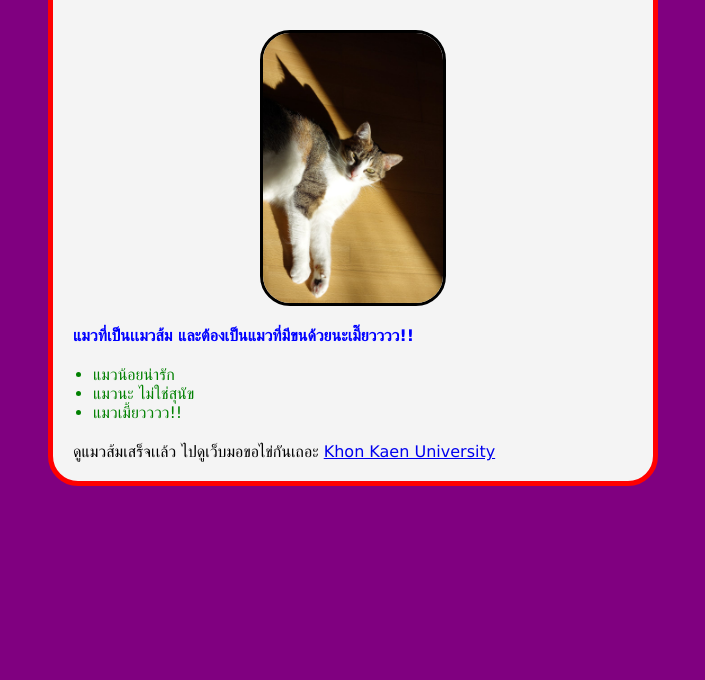
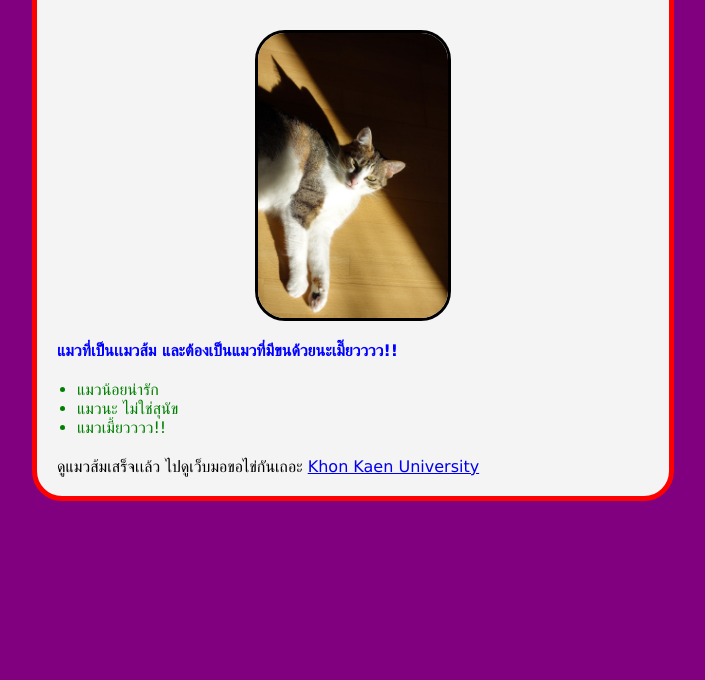
Before and after one commit to Weerasak001/Weerasak001.github.io, a plain HTML site: page index.html in a window 1280 px wide. Shown: the part 120-800 px from the top of the page, without its empty margins (287-992 px from the left). Drawn offline with Linux system fonts and the light colour scheme.

Commit message:
add lab1

```diff
--- a/styles/style.css
+++ b/styles/style.css
@@ -6,7 +6,7 @@ body{
 /*content style*/
 section{
     margin: 0 auto;
-    width: 600px;
+    width: 50%;
     background-color: #f4f4f4;
     border: red solid 5px;
     border-radius: 30px;
```
